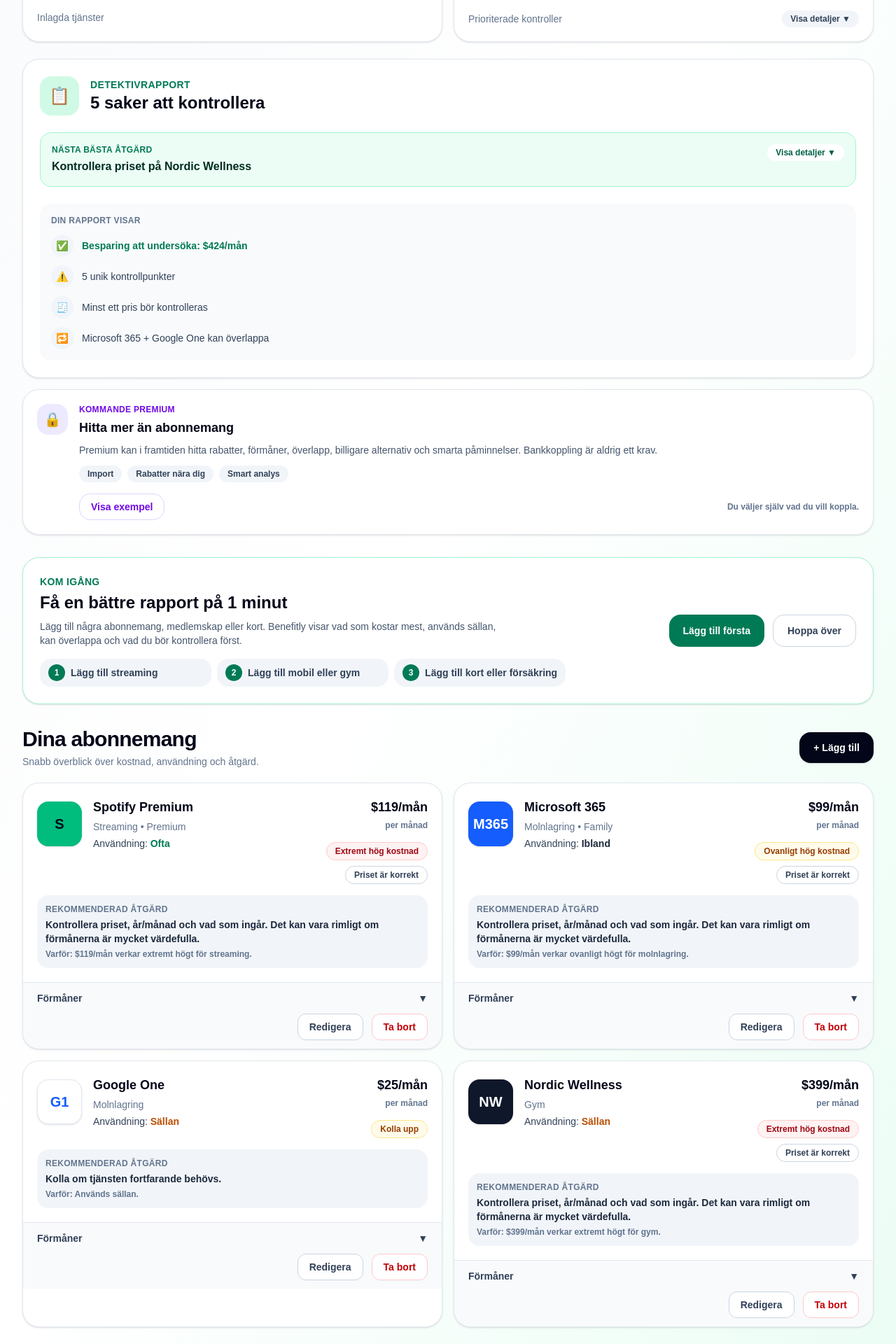
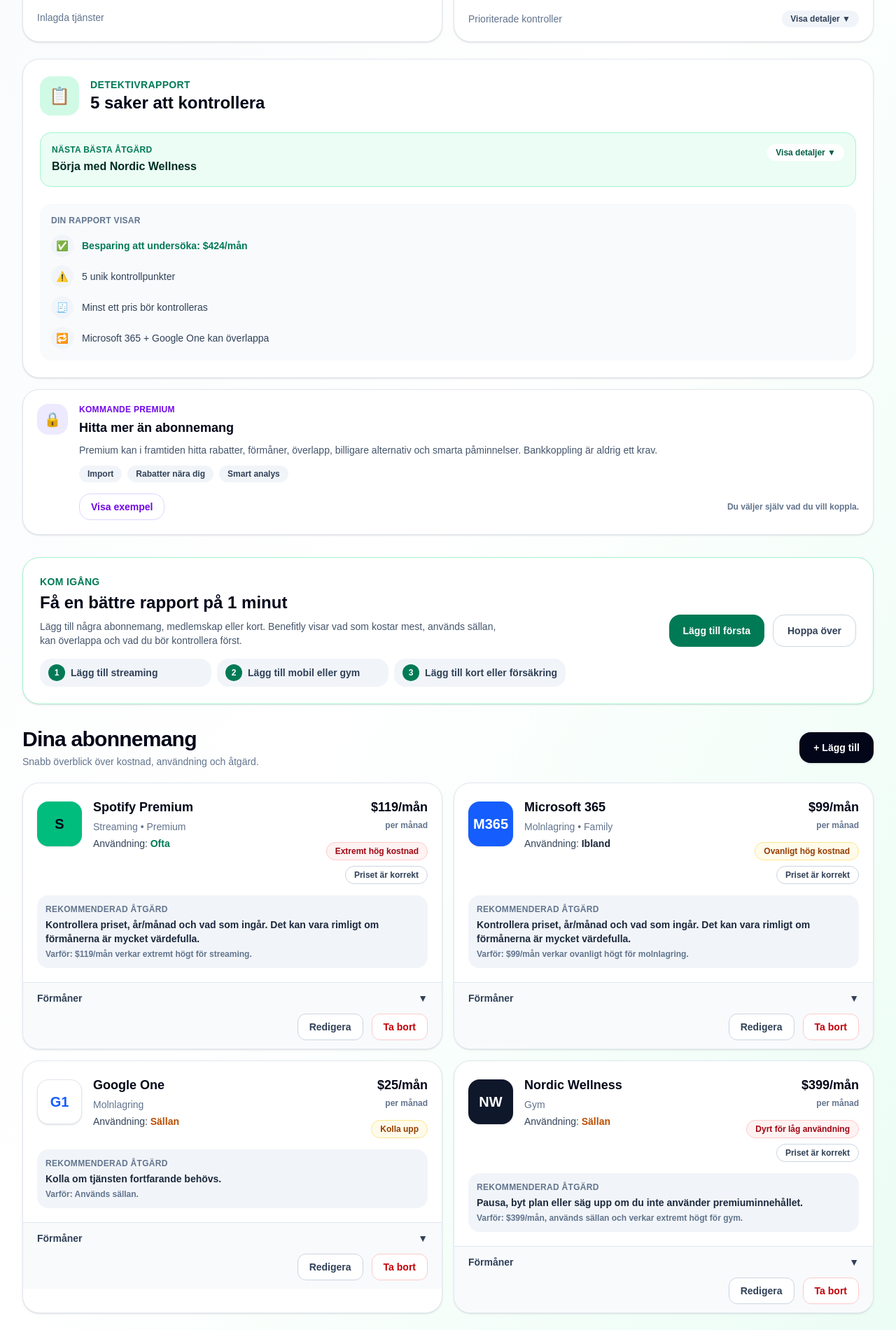
Before and after one commit to antonflygare08/Formandetektiven, a Next.js app: page / in a window 1280 px wide. Shown: the part 554-2474 px from the top of the page at 70% size. Built offline with nearby package versions, Linux system fonts and the light colour scheme.

Commit message:
Improve recommendation for expensive rarely used subscriptions

```diff
--- a/app/page.tsx
+++ b/app/page.tsx
@@ -2224,6 +2224,17 @@
         };
       }
 
+      if (priceWarning.usage === "Sällan" && getMonthlyPrice(priceWarning) >= 150) {
+        return {
+          title: `Börja med ${priceWarning.name}`,
+          text: `${priceWarning.name} kostar ${formatCurrency(
+            getMonthlyPrice(priceWarning)
+          )}/mån, används sällan och verkar ${
+            sanity.level === "extreme" ? "extremt dyrt" : "dyrt"
+          } för ${sanity.categoryLabel}. Pausa, byt plan eller säg upp om du inte använder premiuminnehållet.`,
+        };
+      }
+
       return {
         title: `Kontrollera priset på ${priceWarning.name}`,
         text: `${priceWarning.name} kostar ${formatCurrency(
@@ -2367,6 +2378,23 @@
     };
   }
 
+  if (
+    priceSanity &&
+    priceSanity.level !== "low" &&
+    subscription.usage === "Sällan" &&
+    getMonthlyPrice(subscription) >= 150
+  ) {
+    return {
+      label: "Dyrt för låg användning",
+      description: `${formatCurrency(
+        getMonthlyPrice(subscription)
+      )}/mån, används sällan och verkar ${
+        priceSanity.level === "extreme" ? "extremt högt" : "högt"
+      } för ${priceSanity.categoryLabel}.`,
+      className: "border-red-200 bg-red-50 text-red-800",
+    };
+  }
+
   if (priceSanity?.level === "extreme") {
     return {
       label: "Extremt hög kostnad",
@@ -2457,6 +2485,14 @@
     return "Kontrollera om priset stämmer, om det är kampanj, delad kostnad eller provperiod.";
   }
 
+  if (
+    priceSanity &&
+    subscription.usage === "Sällan" &&
+    getMonthlyPrice(subscription) >= 150
+  ) {
+    return "Pausa, byt plan eller säg upp om du inte använder premiuminnehållet.";
+  }
+
   if (priceSanity) {
     return "Kontrollera priset, år/månad och vad som ingår. Det kan vara rimligt om förmånerna är mycket värdefulla.";
   }
@@ -2509,6 +2545,18 @@
     return `${formatCurrency(
       getMonthlyPrice(subscription)
     )}/mån verkar ovanligt lågt för en känd betaltjänst.`;
+  }
+
+  if (
+    priceSanity &&
+    subscription.usage === "Sällan" &&
+    getMonthlyPrice(subscription) >= 150
+  ) {
+    return `${formatCurrency(
+      getMonthlyPrice(subscription)
+    )}/mån, används sällan och verkar ${
+      priceSanity.level === "extreme" ? "extremt högt" : "ovanligt högt"
+    } för ${priceSanity.categoryLabel}.`;
   }
 
   if (priceSanity) {
```
